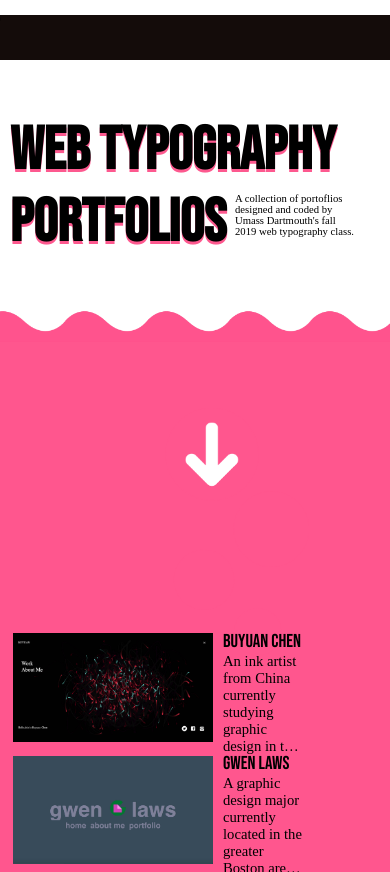
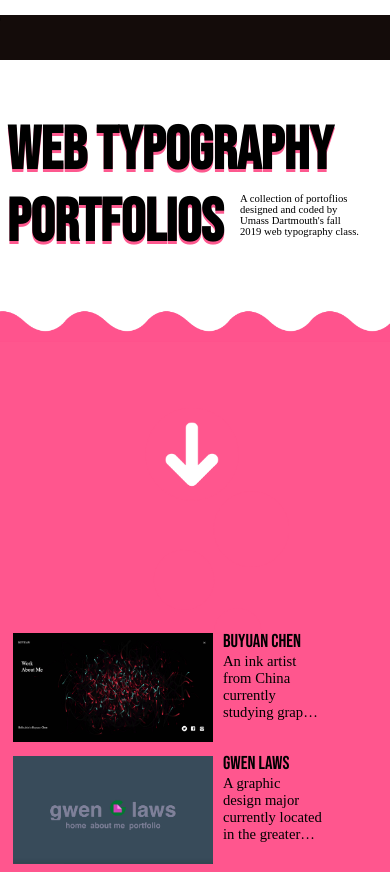
Before and after one commit to simpsonisa/repository, a plain HTML site: page index.html in a window 390 px wide. Shown: the top 872 px of the page. Drawn offline with nearby package versions, Linux system fonts and the light colour scheme.

Commit message:
Add files via upload

```diff
--- a/main.css
+++ b/main.css
@@ -82,9 +82,9 @@ p {
     "x"
     "y"
     "z";}
-h1{font-size: 45pt;top:75px;left:10px}
-.blurbtext{font-size: 8pt;left:235px;top:182px;}
-.dots{left: 145px;top:400px;width: 200px;}
+h1{font-size: 45pt;top:75px;left:7px}
+.blurbtext{font-size: 8pt;left:240px;top:182px;}
+.dots{left: 125px;top:400px;width: 200px;}
 .redbackground{height: 2150px;width: 102vw;}
 .trim{width: 107.5vw;}
 .headline{width:107.5vw}
@@ -105,13 +105,13 @@ h1{font-size: 45pt;top:75px;left:10px}
 
 p{position:absolute;
     z-index:6;}
-.mobilebio{left:165px;margin-right: 130px;}
+.mobilebio{left:165px;margin-right: 110px;}
 
 p {
     overflow: hidden;
     text-overflow: ellipsis;
     display: -webkit-box;
     -webkit-box-orient: vertical;
-    -webkit-line-clamp: 7;
+    -webkit-line-clamp: 5;
  }
 }
```
Also changed, not shown: index.html (+2 -2 lines).
